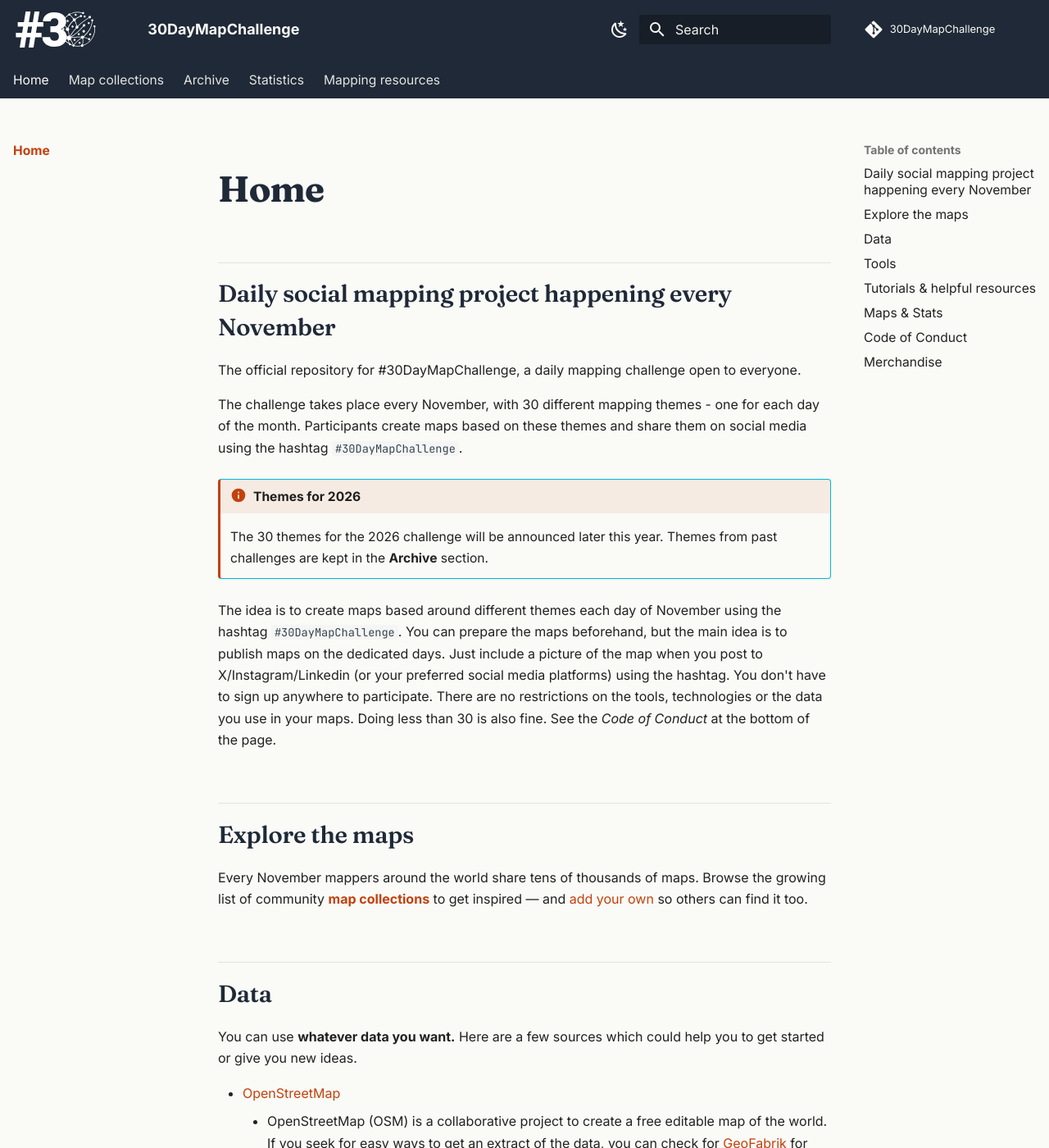
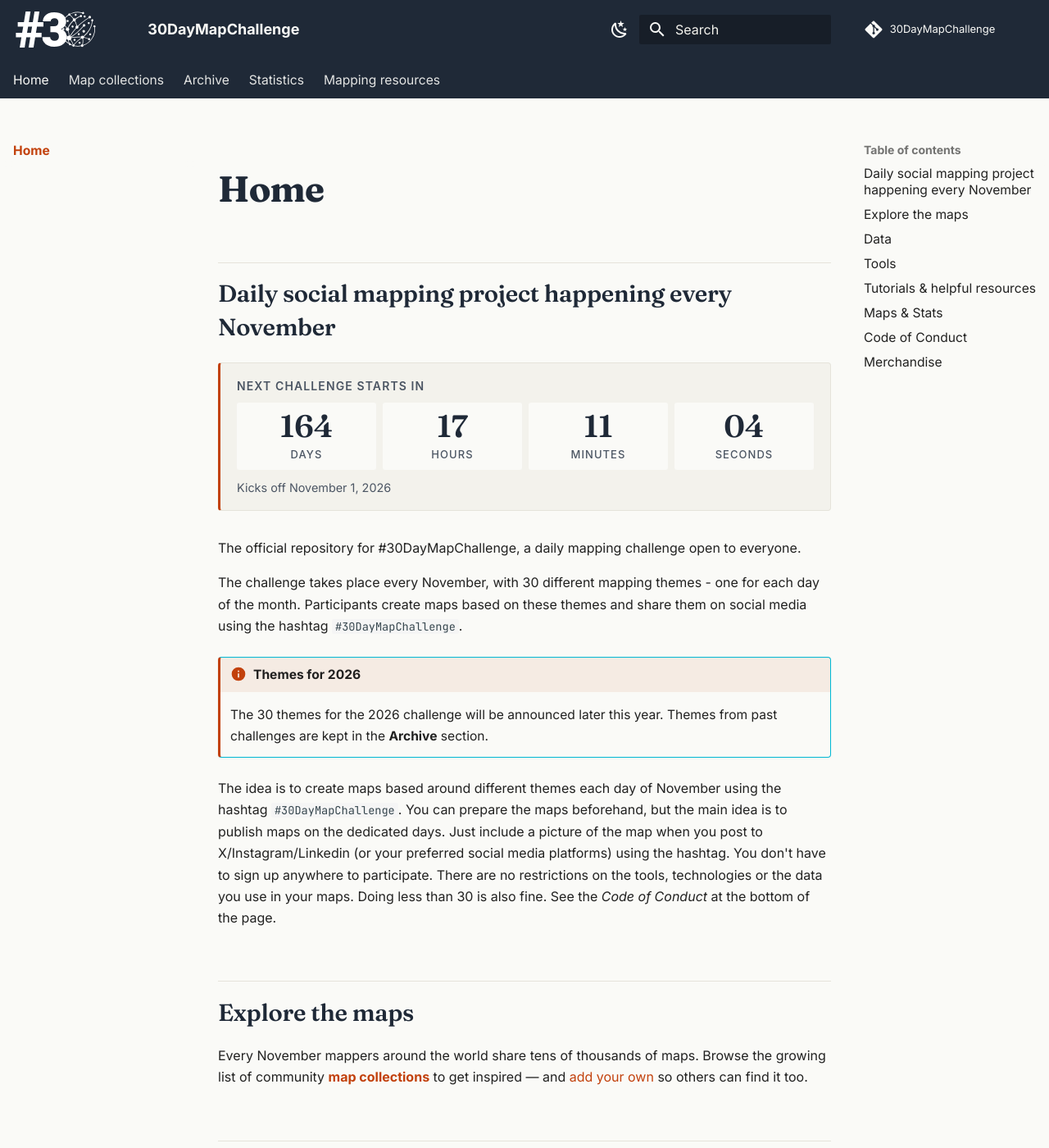
Before and after one commit to tjukanovt/30DayMapChallenge, an MkDocs documentation site: the page built from docs/index.md, in a window 1280 px wide and 1400 px high. Shown: the whole window at 82% size. Built offline with MkDocs 1.6.1 and Material for MkDocs 9.7.7, drawn with Linux system fonts in a browser that asks for light colours; comment, search, counter and statistics services are not loaded.

Commit message:
Add countdown to next #30DayMapChallenge on home page
Counts down in days/hours/minutes/seconds to 1 November in the user's
local time. During November it switches to a live-now state showing
which day of 30 the challenge is on, then rolls over to the next year.

```diff
--- a/docs/index.md
+++ b/docs/index.md
@@ -1,4 +1,15 @@
 ## Daily social mapping project happening every November
+
+<div id="challenge-countdown" class="challenge-countdown" hidden aria-live="polite">
+  <div class="challenge-countdown__label">Next challenge starts in</div>
+  <div class="challenge-countdown__grid">
+    <div class="challenge-countdown__cell"><span class="challenge-countdown__value" data-cd-days>--</span><span class="challenge-countdown__unit">days</span></div>
+    <div class="challenge-countdown__cell"><span class="challenge-countdown__value" data-cd-hours>--</span><span class="challenge-countdown__unit">hours</span></div>
+    <div class="challenge-countdown__cell"><span class="challenge-countdown__value" data-cd-minutes>--</span><span class="challenge-countdown__unit">minutes</span></div>
+    <div class="challenge-countdown__cell"><span class="challenge-countdown__value" data-cd-seconds>--</span><span class="challenge-countdown__unit">seconds</span></div>
+  </div>
+  <div class="challenge-countdown__target" data-cd-target></div>
+</div>
 
 The official repository for #30DayMapChallenge, a daily mapping challenge open to everyone.
 
--- a/docs/stylesheets/extra.js
+++ b/docs/stylesheets/extra.js
@@ -6,3 +6,96 @@ for (var i = 0, linksLength = links.length; i < linksLength; i++) {
        links[i].target = '_blank';
    }
 }
+
+// Countdown to the next #30DayMapChallenge (every November).
+(function () {
+  var timerId = null;
+
+  function nextChallengeWindow(now) {
+    var year = now.getFullYear();
+    var start = new Date(year, 10, 1, 0, 0, 0, 0);   // 1 November, local time
+    var end   = new Date(year, 11, 1, 0, 0, 0, 0);   // 1 December, local time
+    if (now >= end) {
+      start = new Date(year + 1, 10, 1, 0, 0, 0, 0);
+      end   = new Date(year + 1, 11, 1, 0, 0, 0, 0);
+    }
+    return { start: start, end: end, live: now >= start && now < end };
+  }
+
+  function formatDate(d) {
+    try {
+      return d.toLocaleDateString(undefined, {
+        year: "numeric", month: "long", day: "numeric"
+      });
+    } catch (e) {
+      return d.toDateString();
+    }
+  }
+
+  function render(root) {
+    var now = new Date();
+    var win = nextChallengeWindow(now);
+    var target = win.live ? win.end : win.start;
+    var diff = Math.max(0, target - now);
+
+    var totalSeconds = Math.floor(diff / 1000);
+    var days = Math.floor(totalSeconds / 86400);
+    var hours = Math.floor((totalSeconds % 86400) / 3600);
+    var minutes = Math.floor((totalSeconds % 3600) / 60);
+    var seconds = totalSeconds % 60;
+
+    var label = root.querySelector(".challenge-countdown__label");
+    var note  = root.querySelector("[data-cd-target]");
+    var d = root.querySelector("[data-cd-days]");
+    var h = root.querySelector("[data-cd-hours]");
+    var m = root.querySelector("[data-cd-minutes]");
+    var s = root.querySelector("[data-cd-seconds]");
+
+    if (win.live) {
+      root.classList.add("challenge-countdown--live");
+      if (label) label.textContent = "The #30DayMapChallenge is live!";
+      if (d) d.parentElement.style.display = "none";
+      if (h) h.parentElement.style.display = "none";
+      if (m) m.parentElement.style.display = "none";
+      if (s) {
+        s.parentElement.style.display = "";
+        s.textContent = "Day " + (Math.floor((now - win.start) / 86400000) + 1) + " of 30";
+        var unit = s.parentElement.querySelector(".challenge-countdown__unit");
+        if (unit) unit.textContent = "happening now";
+      }
+      if (note) note.textContent = "Share your maps with #30DayMapChallenge through " + formatDate(new Date(win.end - 1));
+    } else {
+      root.classList.remove("challenge-countdown--live");
+      if (label) label.textContent = "Next challenge starts in";
+      if (d) d.textContent = days;
+      if (h) h.textContent = String(hours).padStart(2, "0");
+      if (m) m.textContent = String(minutes).padStart(2, "0");
+      if (s) s.textContent = String(seconds).padStart(2, "0");
+      if (note) note.textContent = "Kicks off " + formatDate(win.start);
+    }
+    root.hidden = false;
+  }
+
+  function setup() {
+    if (timerId) { clearInterval(timerId); timerId = null; }
+    var root = document.getElementById("challenge-countdown");
+    if (!root) return;
+    render(root);
+    timerId = setInterval(function () {
+      var el = document.getElementById("challenge-countdown");
+      if (!el) { clearInterval(timerId); timerId = null; return; }
+      render(el);
+    }, 1000);
+  }
+
+  if (document.readyState === "loading") {
+    document.addEventListener("DOMContentLoaded", setup);
+  } else {
+    setup();
+  }
+
+  // Material for MkDocs instant navigation: re-run on each page swap.
+  if (typeof window.document$ !== "undefined" && window.document$.subscribe) {
+    window.document$.subscribe(setup);
+  }
+})();
--- a/docs/stylesheets/gbextra.css
+++ b/docs/stylesheets/gbextra.css
@@ -372,6 +372,110 @@ a.md-button:hover {
   letter-spacing: -0.02em;
 }
 
+/* ---------- Countdown --------------------------------------- */
+.challenge-countdown {
+  margin: 1.4em 0 2em;
+  padding: 1.1em 1.25em 1em;
+  border: 1px solid var(--site-rule);
+  border-left: 3px solid var(--site-accent);
+  border-radius: 4px;
+  background: var(--site-paper-soft);
+}
+
+[data-md-color-scheme="slate"] .challenge-countdown {
+  background: #1a1f27;
+  border-color: #262b34;
+  border-left-color: var(--md-accent-fg-color);
+}
+
+.challenge-countdown__label {
+  font-family: -apple-system, BlinkMacSystemFont, "Inter", sans-serif;
+  font-size: 0.7rem;
+  font-weight: 600;
+  text-transform: uppercase;
+  letter-spacing: 0.08em;
+  color: var(--site-ink-soft);
+  margin-bottom: 0.6em;
+}
+
+[data-md-color-scheme="slate"] .challenge-countdown__label {
+  color: #b8b7b0;
+}
+
+.challenge-countdown__grid {
+  display: grid;
+  grid-template-columns: repeat(4, 1fr);
+  gap: 0.5em;
+}
+
+.challenge-countdown__cell {
+  display: flex;
+  flex-direction: column;
+  align-items: center;
+  justify-content: center;
+  padding: 0.5em 0.25em;
+  background: var(--site-paper);
+  border-radius: 3px;
+}
+
+[data-md-color-scheme="slate"] .challenge-countdown__cell {
+  background: #14181f;
+}
+
+.challenge-countdown__value {
+  font-family: "Fraunces", Georgia, serif;
+  font-size: 1.9rem;
+  font-weight: 600;
+  font-variant-numeric: tabular-nums;
+  line-height: 1.1;
+  color: var(--site-ink);
+}
+
+[data-md-color-scheme="slate"] .challenge-countdown__value {
+  color: #f4f4ef;
+}
+
+.challenge-countdown__unit {
+  font-family: -apple-system, BlinkMacSystemFont, "Inter", sans-serif;
+  font-size: 0.65rem;
+  font-weight: 500;
+  text-transform: uppercase;
+  letter-spacing: 0.08em;
+  color: var(--site-ink-soft);
+  margin-top: 0.25em;
+}
+
+[data-md-color-scheme="slate"] .challenge-countdown__unit {
+  color: #b8b7b0;
+}
+
+.challenge-countdown__target {
+  margin-top: 0.7em;
+  font-size: 0.72rem;
+  color: var(--site-ink-soft);
+}
+
+[data-md-color-scheme="slate"] .challenge-countdown__target {
+  color: #b8b7b0;
+}
+
+.challenge-countdown--live .challenge-countdown__grid {
+  grid-template-columns: 1fr;
+}
+
+.challenge-countdown--live .challenge-countdown__value {
+  font-size: 1.5rem;
+  color: var(--site-accent);
+}
+
+[data-md-color-scheme="slate"] .challenge-countdown--live .challenge-countdown__value {
+  color: var(--md-accent-fg-color);
+}
+
+@media screen and (max-width: 30em) {
+  .challenge-countdown__value { font-size: 1.5rem; }
+}
+
 /* ---------- Responsive tweaks ------------------------------- */
 @media screen and (max-width: 76.1875em) {
   .md-top { display: none !important; }
```
